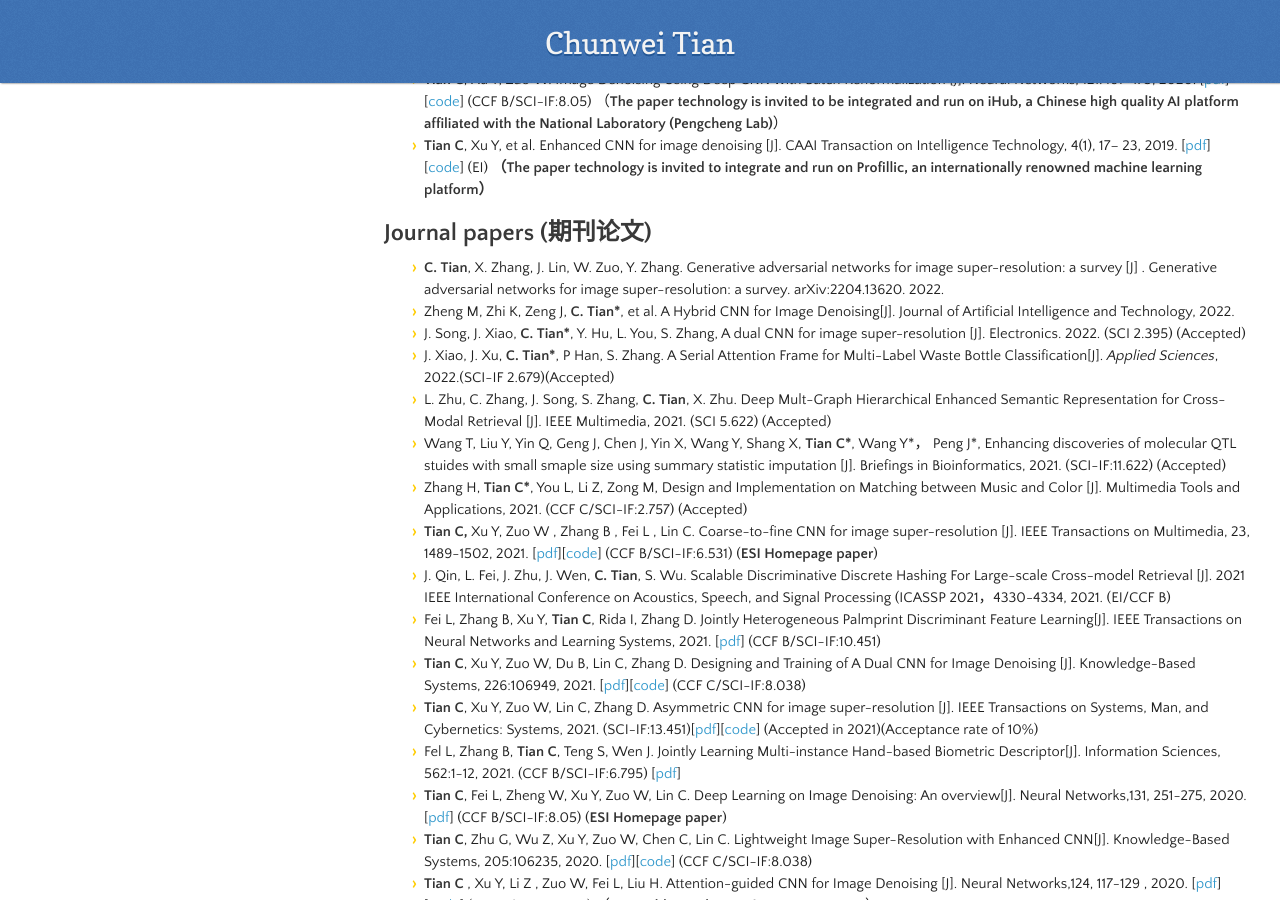
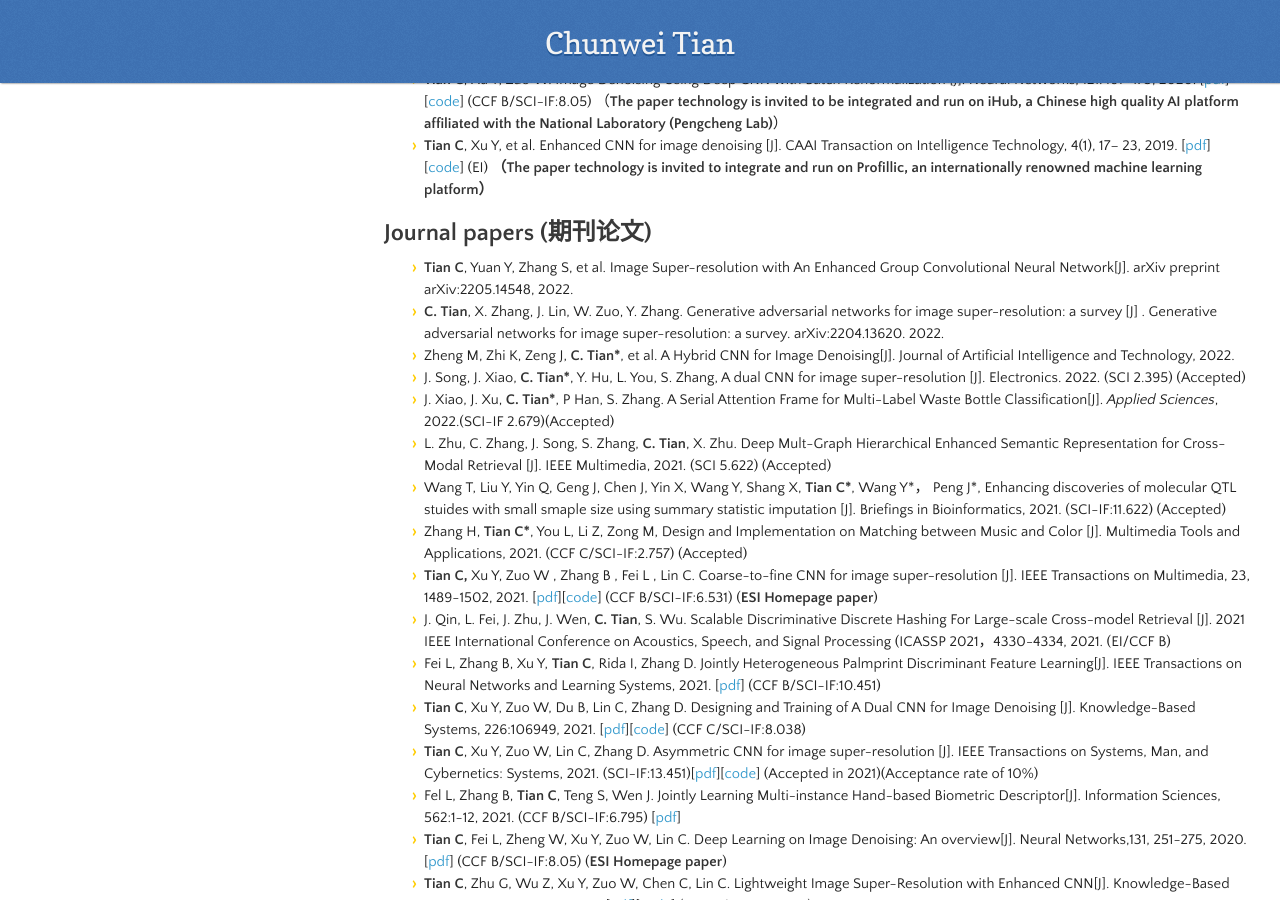
Before and after one commit to hellloxiaotian/hellloxiaotian.github.io, a Jekyll site: the page built from publication.md, in a window 1280 px wide and 900 px high, scrolled down 1200 px. Built offline with Jekyll 4.4.1, drawn with Linux system fonts in a browser that asks for light colours; nearby versions of some CDN libraries; our own code applies the rules of GitHub Pages for plain Markdown files; the repository's description, which GitHub fills in, is left out.

Commit message:
Add files via upload

```diff
--- a/publication.md
+++ b/publication.md
@@ -21,6 +21,7 @@
 - **Tian C**, Xu Y, et al. Enhanced CNN for image denoising [J].  CAAI Transaction on Intelligence Technology, 4(1), 17– 23, 2019.  [[pdf](https://www.google.com/url?q=https%3A%2F%2Fieeexplore.ieee.org%2Fabstract%2Fdocument%2F8674856&sa=D&sntz=1&usg=AFQjCNHBifA-RYT5fi_XEiZZdxNXl8zPRg)] [[code](https://www.google.com/url?q=https%3A%2F%2Fgithub.com%2Fhellloxiaotian%2FECNDNet&sa=D&sntz=1&usg=AFQjCNEnM3mVhlN1Ml6nhLf_gjO3xG2oiQ)] (EI) **（The paper technology is invited to integrate and run on Profillic, an internationally renowned machine learning platform）**
 
 ## Journal papers (期刊论文)
+- **Tian C**, Yuan Y, Zhang S, et al. Image Super-resolution with An Enhanced Group Convolutional Neural Network[J]. arXiv preprint arXiv:2205.14548, 2022.
 - **C. Tian**, X. Zhang, J. Lin, W. Zuo, Y. Zhang. Generative adversarial networks for image super-resolution: a survey [J] . Generative adversarial networks for image super-resolution: a survey. arXiv:2204.13620. 2022.
 - Zheng M, Zhi K, Zeng J,  **C. Tian\***, et al. A Hybrid CNN for Image Denoising[J]. Journal of Artificial Intelligence and Technology, 2022.
 - J. Song, J. Xiao, **C. Tian\***, Y. Hu, L. You, S. Zhang,  A dual CNN for image super-resolution [J]. Electronics. 2022. (SCI 2.395) (Accepted)
```
